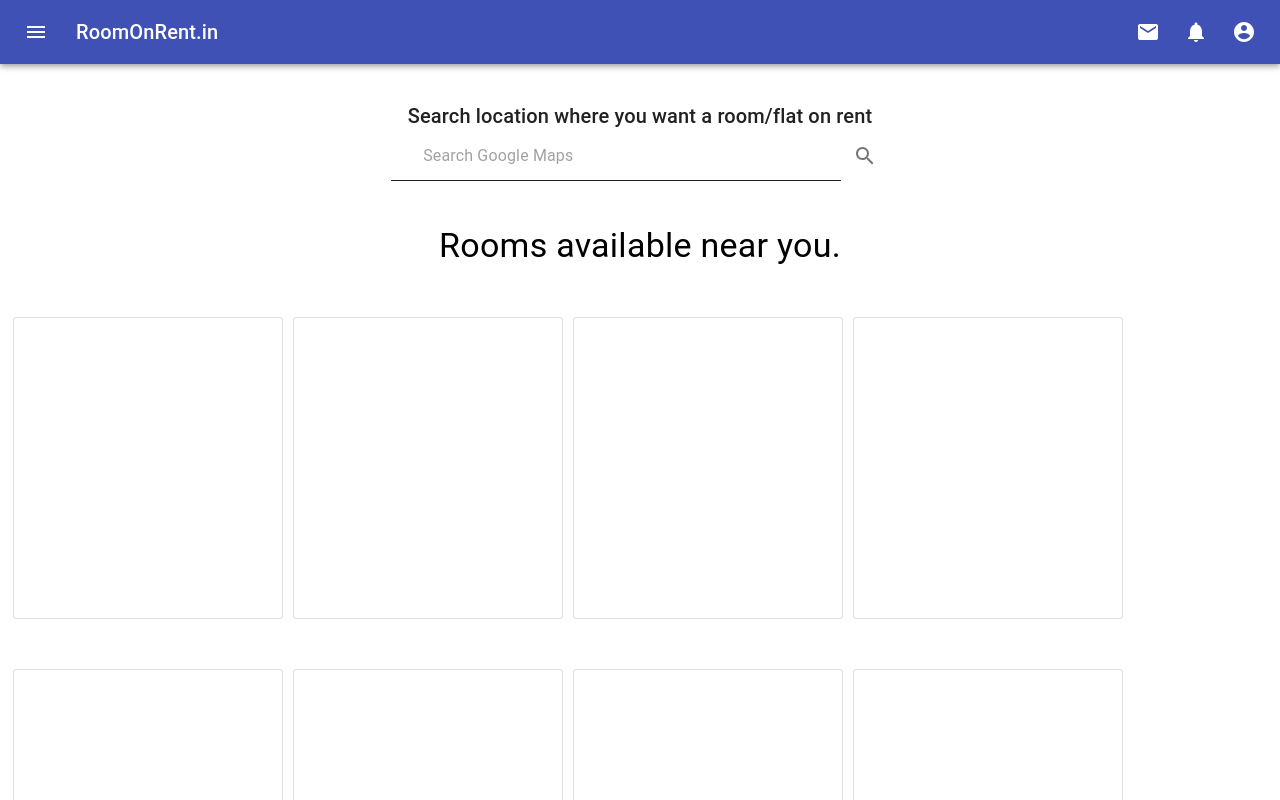
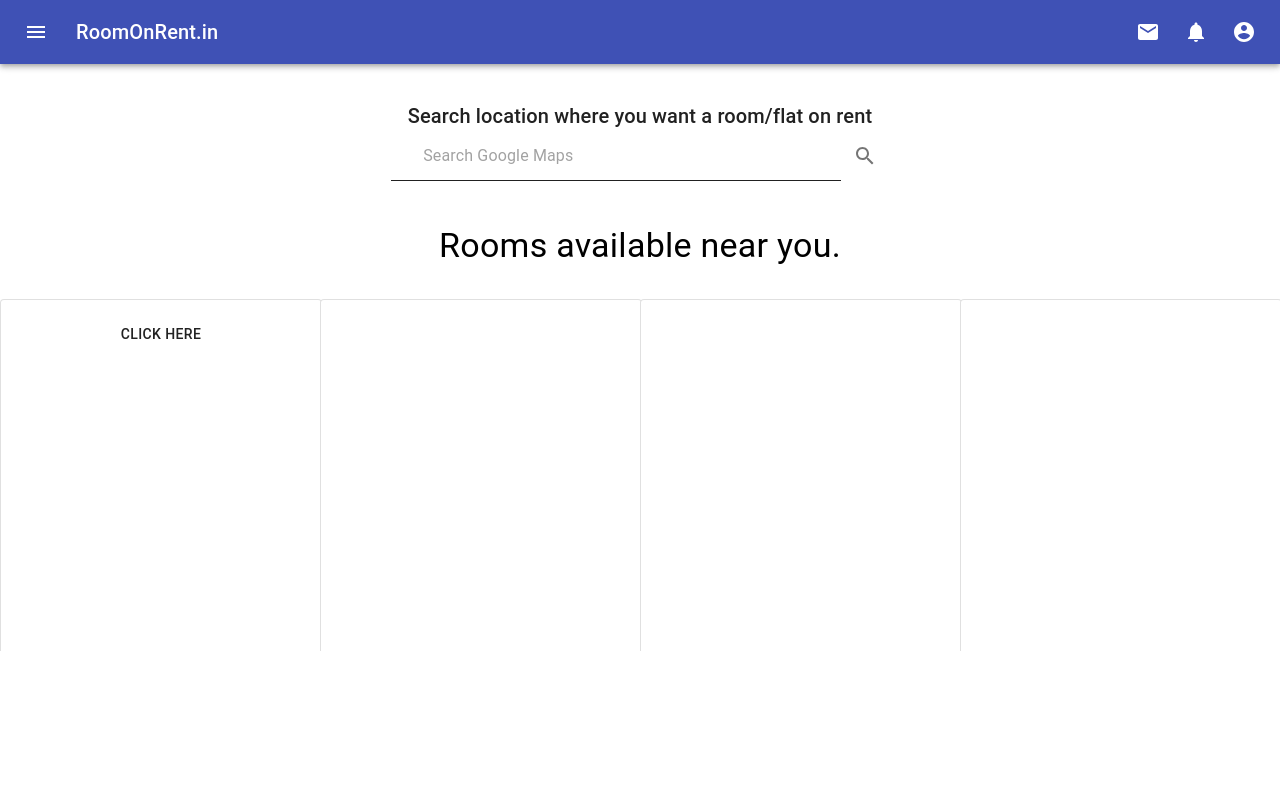
Before and after one commit to proTiwari/rental_home, a React (Create React App) app: page / in a window 1280 px wide. Shown: the top 800 px of the page. Built offline with nearby package versions, Linux system fonts and the light colour scheme.

Commit message:
horizontal scroll feature added

```diff
--- a/src/components/pageComponents/Home/NearbyRoomsSuggestions.js
+++ b/src/components/pageComponents/Home/NearbyRoomsSuggestions.js
@@ -4,15 +4,20 @@ import { CardActions, makeStyles, Typography, Button, CardContent, Card } from '
 
 const useStyles = makeStyles((theme) => ({
     root: {
+        marginTop: 2,
         minWidth: 275,
-        margin: 3,
+        margin: 0,
     },
 
     leg: {
-        minWidth: 268,
-        height:300,
-        marginLeft: 10,
-        marginTop:50
+
+        display: 'inlineBlock',
+        color: 'white',
+        textAlign: 'center',
+        marginTop: '1rem',
+        textDecoration: 'none',
+        width: '20rem',
+        height: '23rem'
     }
 }));
 
@@ -24,79 +29,67 @@ function NearbyRoomsSuggestions() {
         <div className={classes.root} >
             <Typography variant="h4" >Rooms available near you.</Typography>
             <div style={{
-                    display: "flex", flexDirection: "row",
-                    flexWrap: "wrap"
+                overflow: 'auto',
+                whiteSpace: 'nowrap',
+                flexDirection: 'row',
+                flexWrap: 'wrap'
             }}>
 
-                   <Card className={classes.leg} variant="outlined">
+
+                <div style={{ overflowY: 'hidden', display: 'flex' }} class="scrollmenu">
+                    <div className={classes.leg} ><Card className={classes.leg} variant="outlined">
+                        <CardContent>
+                            <Button>click here</Button><Typography>this is typography</Typography>
+                        </CardContent>
+                        <CardActions></CardActions>
+                        <Button></Button>
+                    </Card></div>
+                    <div className={classes.leg} ><Card className={classes.leg} variant="outlined">
                         <CardContent>
 
                         </CardContent>
                         <CardActions></CardActions>
                         <Button></Button>
-                   </Card>
-
-                   <Card className={classes.leg} variant="outlined">
-                       <CardContent>
-
-                       </CardContent>
-                       <CardActions>
-                           <Button></Button>
-                       </CardActions>
-                   </Card>
-
-                   <Card className={classes.leg} variant="outlined">
-                       <CardContent>
-
-                       </CardContent>
-                       <CardActions>
-                           <Button></Button>
-                       </CardActions>
-                   </Card>
-
-                   <Card className={classes.leg} variant="outlined">
-                       <CardContent>
-
-                       </CardContent>
-                       <CardActions>
-                           <Button></Button>
-                       </CardActions>
-                   </Card>
-
-                   <Card className={classes.leg} variant="outlined">
+                    </Card></div>
+                    <div className={classes.leg} ><Card className={classes.leg} variant="outlined">
                         <CardContent>
 
                         </CardContent>
                         <CardActions></CardActions>
                         <Button></Button>
-                   </Card>
-
-                   <Card className={classes.leg} variant="outlined">
+                    </Card></div>
+                    <div className={classes.leg} ><Card className={classes.leg} variant="outlined">
                         <CardContent>
 
                         </CardContent>
-                       <CardActions>
+                        <CardActions></CardActions>
                         <Button></Button>
-                       </CardActions>
-                   </Card>
-
-                   <Card className={classes.leg} variant="outlined">
+                    </Card></div>
+                    <div className={classes.leg} ><Card className={classes.leg} variant="outlined">
                         <CardContent>
 
                         </CardContent>
-                       <CardActions>
+                        <CardActions></CardActions>
                         <Button></Button>
-                       </CardActions>
-                   </Card>
-
-                   <Card className={classes.leg} variant="outlined">
+                    </Card></div>
+                    <div className={classes.leg} ><Card className={classes.leg} variant="outlined">
                         <CardContent>
 
                         </CardContent>
-                       <CardActions>
+                        <CardActions></CardActions>
                         <Button></Button>
-                       </CardActions>
-                   </Card>
+                    </Card></div>
+
+                    <div className={classes.leg} ><Card className={classes.leg} variant="outlined">
+                        <CardContent>
+                            <Button>See More</Button>
+                        </CardContent>
+                        <CardActions></CardActions>
+                        <Button></Button>
+                    </Card></div>
+
+                </div>
+
 
             </div>
         </div>
```
Lines whose indentation alone changed are shown as unchanged.
